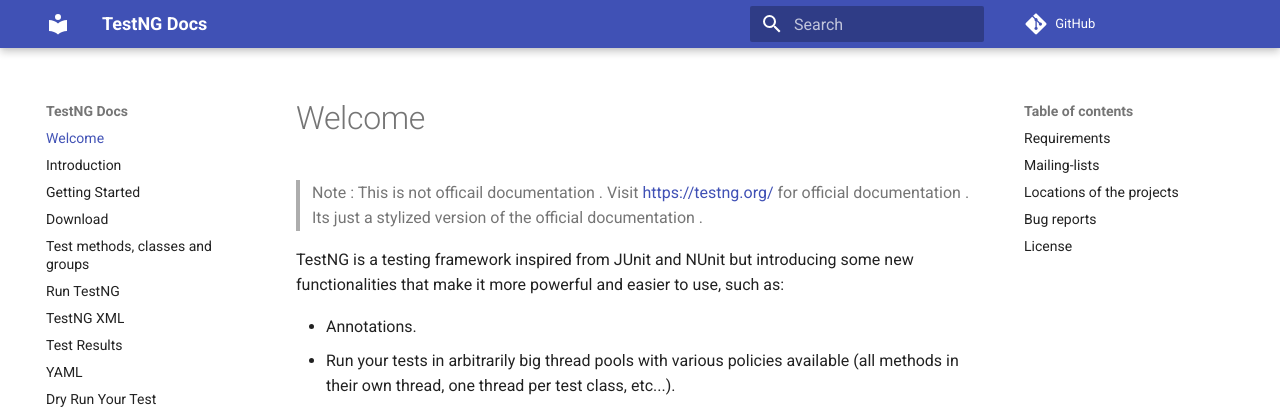
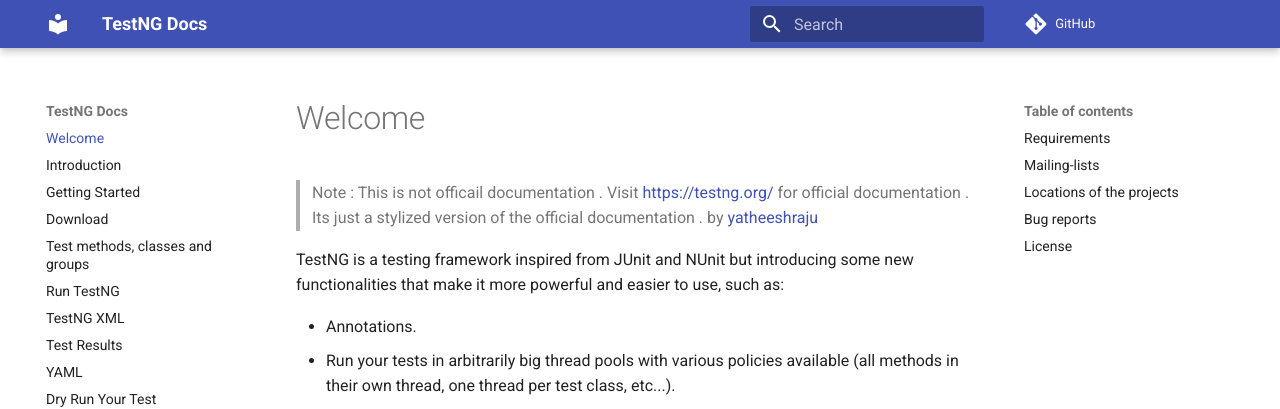
Before and after one commit to yatheeshraju/testng-docs, an MkDocs documentation site: the page built from docs/index.md, in a window 1280 px wide and 900 px high. Shown: the top 409 px of the window. Built offline with MkDocs 1.6.1 and Material for MkDocs 9.7.7, drawn with Linux system fonts in a browser that asks for light colours; comment, search, counter and statistics services are not loaded.

Commit message:
attribute

```diff
--- a/docs/index.md
+++ b/docs/index.md
@@ -1,7 +1,7 @@
 # Welcome
 
 >Note : This is not officail documentation . Visit [https://testng.org/](https://testng.org/) for official documentation .
->Its just a stylized version of the official documentation .
+>Its just a stylized version of the official documentation . by [yatheeshraju](http://yatheeshraju.github.io/)
 
 TestNG is a testing framework inspired from JUnit and NUnit but introducing some new functionalities that make it more powerful and easier to use, such as:
 
```
